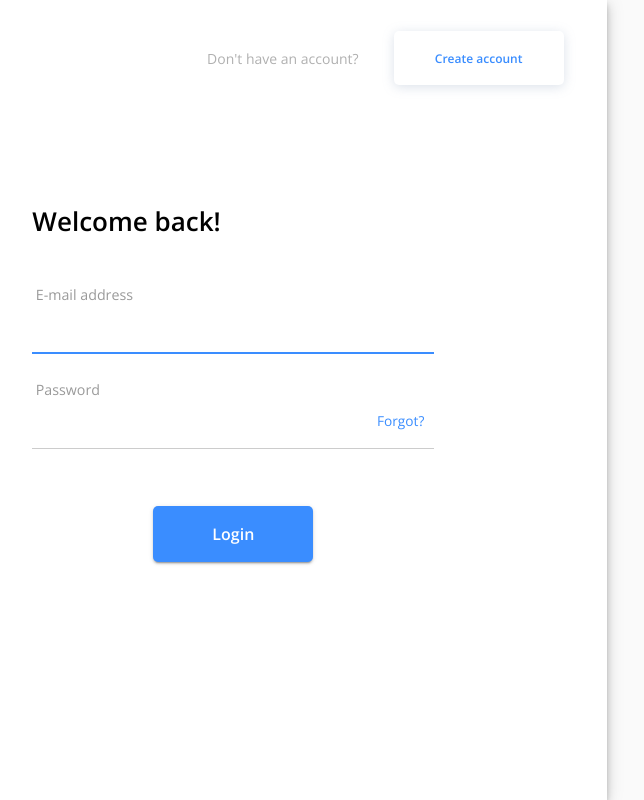
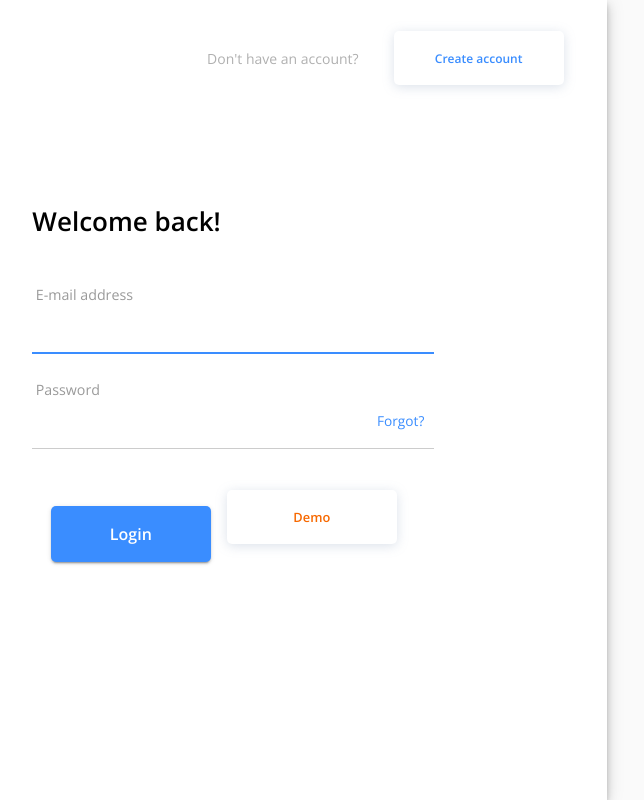
Before and after one commit to hatchways/team-long-john, a React (Create React App) app in the folder client/: page /login in a window 1280 px wide. Shown: the whole page, without its empty margins (140-784 px from the left). Built offline with nearby package versions, Linux system fonts and the light colour scheme; no server answers.

Commit message:
Created an AuthProvider to protect routes and handle demo

```diff
--- /dev/null
+++ b/client/src/components/DemoButton/DemoButton.tsx
@@ -0,0 +1,28 @@
+import { useHistory } from 'react-router-dom';
+import { Button } from '@material-ui/core';
+
+import useStyles from './useStyles';
+
+const DemoButton = (): JSX.Element => {
+  const history = useHistory();
+  const classes = useStyles();
+
+  const handleClick = () => {
+    history.push('/dashboard');
+  };
+
+  return (
+    <Button
+      type="submit"
+      size="large"
+      variant="contained"
+      color="primary"
+      className={classes.submit}
+      onClick={handleClick}
+    >
+      Demo
+    </Button>
+  );
+};
+
+export default DemoButton;
--- /dev/null
+++ b/client/src/components/DemoButton/useStyles.ts
@@ -0,0 +1,19 @@
+import { makeStyles } from '@material-ui/core/styles';
+
+const useStyles = makeStyles((theme) => ({
+  submit: {
+    width: 170,
+    height: 54,
+    borderRadius: theme.shape.borderRadius,
+    filter: 'drop-shadow(0px 2px 6px rgba(74,106,149,0.2))',
+    backgroundColor: '#ffffff',
+    color: '#F76900',
+    boxShadow: 'none',
+    marginRight: 35,
+    '&:hover': {
+      backgroundColor: 'lightgrey',
+    },
+  },
+}));
+
+export default useStyles;
--- /dev/null
+++ b/client/src/context/AuthContext.tsx
@@ -0,0 +1,20 @@
+import { createContext, useState, FunctionComponent } from 'react';
+import { useHistory } from 'react-router-dom';
+
+interface AuthContext {
+  isDemo: boolean;
+}
+
+export const AuthContext = createContext<AuthContext>({
+  isDemo: false,
+});
+
+export const AuthProvider: FunctionComponent = ({ children }): JSX.Element => {
+  // default undefined before loading, once loaded provide user or null if logged out
+  const [isDemo, setIsDemo] = useState<boolean>(false);
+  const history = useHistory();
+
+  return <AuthContext.Provider value={{ isDemo }}>{children}</AuthContext.Provider>;
+};
+
+export default createContext(AuthContext);
--- a/client/src/pages/Login/LoginForm/LoginForm.tsx
+++ b/client/src/pages/Login/LoginForm/LoginForm.tsx
@@ -6,6 +6,7 @@ import * as Yup from 'yup';
 import Typography from '@material-ui/core/Typography';
 import useStyles from './useStyles';
 import { CircularProgress } from '@material-ui/core';
+import DemoButton from '../../../components/DemoButton/DemoButton';
 
 interface Props {
   handleSubmit: (
@@ -88,6 +89,7 @@ export default function Login({ handleSubmit }: Props): JSX.Element {
             <Button type="submit" size="large" variant="contained" color="primary" className={classes.submit}>
               {isSubmitting ? <CircularProgress style={{ color: 'white' }} /> : 'Login'}
             </Button>
+            <DemoButton />
           </Box>
           <div style={{ height: 95 }} />
         </form>
```
Also changed, not shown: client/src/App.tsx (+10 -7 lines).
